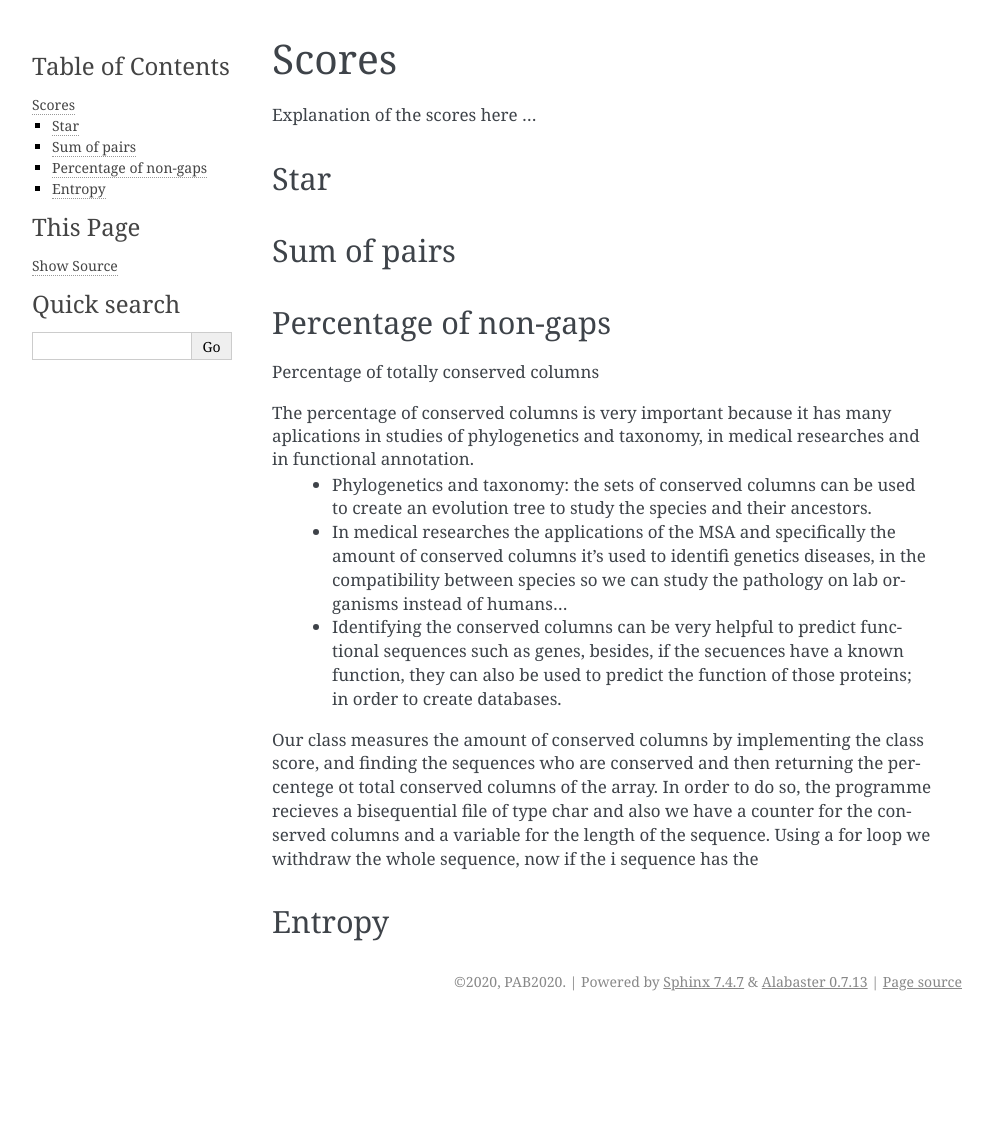
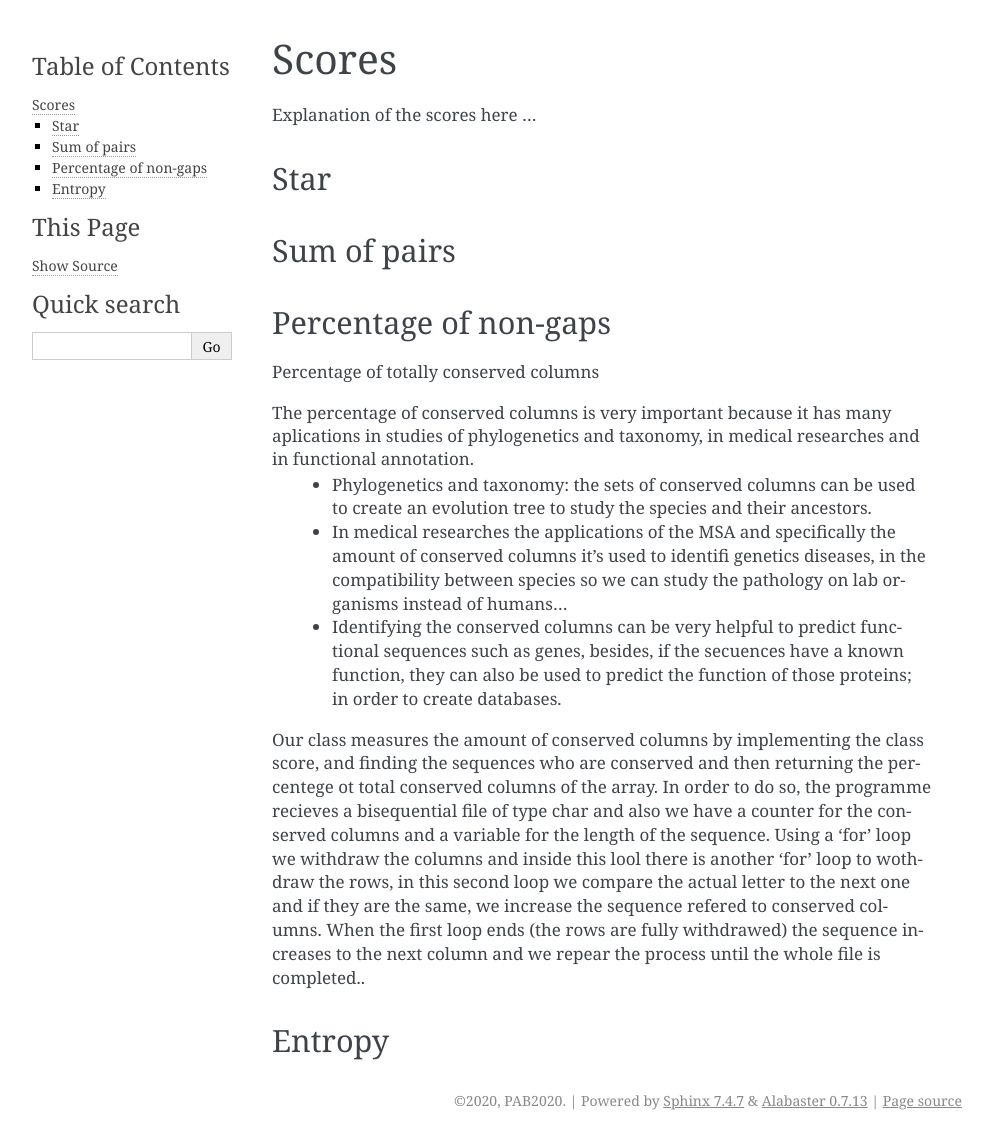
Before and after one commit to ajnebro/jMSA, a Sphinx documentation site: the page built from docs/scores.rst, in a window 1280 px wide. Shown: the whole page, without its empty margins (148-1141 px from the left). Built offline with Sphinx 7.4.7, drawn with Linux system fonts in a browser that asks for light colours; before the commit the page ends 1021 px from its top, so only the background shows below that.

Commit message:
Update scores.rst

```diff
--- a/docs/scores.rst
+++ b/docs/scores.rst
@@ -19,7 +19,7 @@ The percentage of conserved columns is very important because it has many aplica
   - In medical researches the applications of the MSA and specifically the amount of conserved columns it's used to identifi genetics diseases, in the compatibility between species so we can study the pathology on lab organisms instead of humans...
   - Identifying the conserved columns can be very helpful to predict functional sequences such as genes, besides, if the secuences have a known function, they can also be used to predict the function of those proteins; in order to create databases.
 
-Our class measures the amount of conserved columns by implementing the class score, and finding the sequences who are conserved and then returning the percentege ot total conserved columns of the array. In order to do so, the programme recieves a bisequential file of type char and also we have a counter for the conserved columns and a variable for the length of the sequence. Using a for loop we withdraw the whole sequence, now if the i sequence has the
+Our class measures the amount of conserved columns by implementing the class score, and finding the sequences who are conserved and then returning the percentege ot total conserved columns of the array. In order to do so, the programme recieves a bisequential file of type char and also we have a counter for the conserved columns and a variable for the length of the sequence. Using a 'for' loop we withdraw the columns and inside this lool there is another 'for' loop to wothdraw the rows, in this second loop we compare the actual letter to the next one and if they are the same, we increase the sequence refered to conserved columns. When the first loop ends (the rows are fully withdrawed) the sequence increases to the next column and we repear the process until the whole file is completed..
 
 
 Entropy
```
